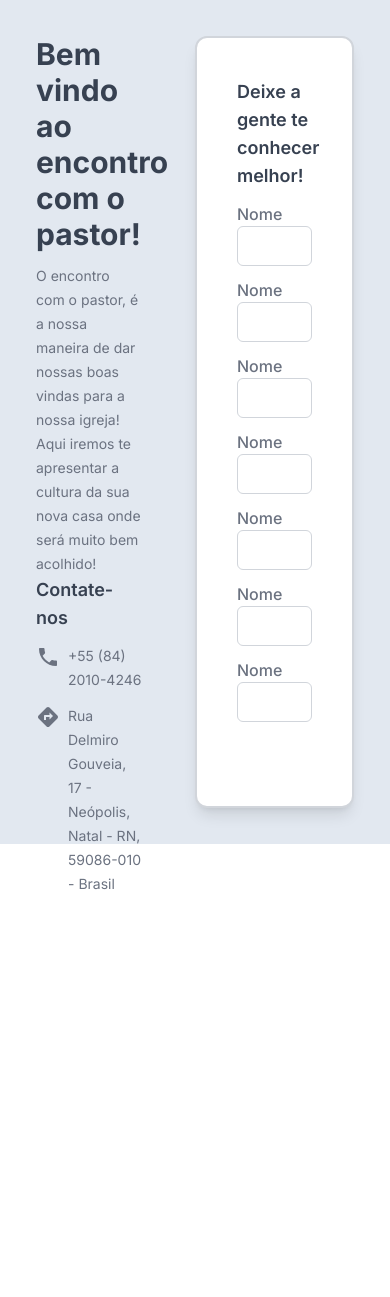
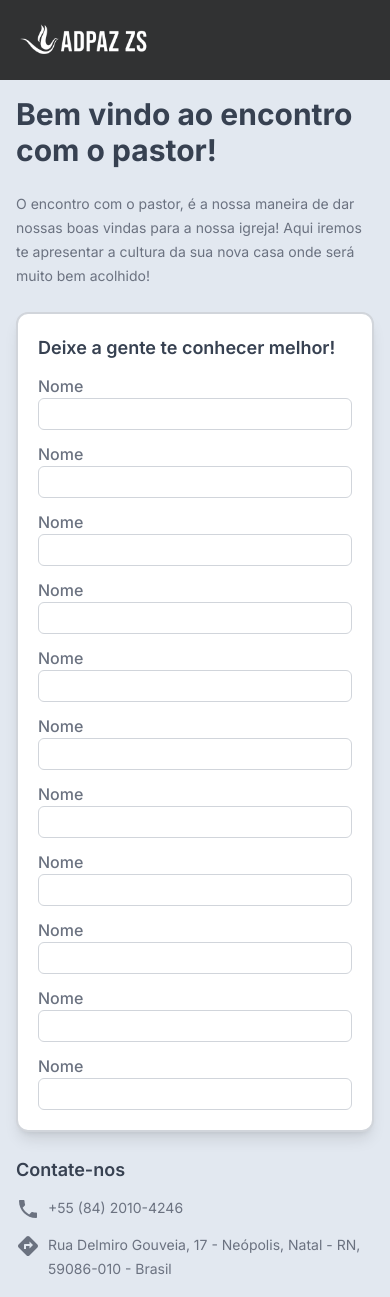
Before and after one commit to Adpaz-Zs-Tech/encontro-com-pastor, a Next.js app: page / in a window 390 px wide. Before the commit the page ends 896 px from the top, so only its background shows below. Built offline with nearby package versions, Linux system fonts and the light colour scheme.

Commit message:
feat: responsive layout

```diff
--- a/src/app/components/Header.tsx
+++ b/src/app/components/Header.tsx
@@ -1,17 +1,10 @@
 import Image from "next/image";
+import Logo from "@/app/assets/images/logo.png";
 
 export function Header() {
   return (
-    <div className="w-full bg-[#313233] h-20 flex items-center justify-between">
-      {/* <Image
-        className="ml-10"
-        src="/logoadpaz.png"
-        alt=""
-        width={130}
-        height={140}
-      /> */}
-
-      <button className="text-white mr-10">Encontro com pastor</button>
+    <div className="w-full bg-[#313233] h-20 px-5 flex items-center justify-between">
+      <Image src={Logo} alt="" width={130} height={140} />
     </div>
   );
 }
--- a/src/app/components/InputBase.tsx
+++ b/src/app/components/InputBase.tsx
@@ -4,7 +4,7 @@ export function InputBase() {
       <label className="text-gray-500 font-medium mb-2">Nome</label>
       <input
         type="text"
-        className="h-10 border rounded-md w-full border-gray-300"
+        className="h-8 border rounded-md w-full border-gray-300"
       />
     </div>
   );
--- a/src/app/layout.tsx
+++ b/src/app/layout.tsx
@@ -15,7 +15,7 @@ export default function RootLayout({
   children: React.ReactNode;
 }) {
   return (
-    <html lang="en">
+    <html className="bg-slate-200" lang="en">
       <body className={inter.className}>{children}</body>
     </html>
   );
--- a/src/app/page.tsx
+++ b/src/app/page.tsx
@@ -1,27 +1,20 @@
-import { InputBase, Title1, Text, Title2 } from "@/app/components";
+import { InputBase, Title1, Text, Title2, Header } from "@/app/components";
 import PhoneIcon from "@mui/icons-material/Phone";
 import DirectionsIcon from "@mui/icons-material/Directions";
 export default function Home() {
   return (
-    <div className="w-full h-screen bg-slate-200">
-      <div className="w-full h-full p-9 flex gap-10 justify-between">
-        <div className="w-4/12 h-full flex flex-col">
-          <Title1 title="Bem vindo ao encontro com o pastor!" />
+    <div className="w-full ">
+      <Header />
+      <div className="w-full h-full p-4 sm:flex-col gap-10 justify-between">
+        <Title1 title="Bem vindo ao encontro com o pastor!" />
+        <div className="my-6">
           <Text
             text="O encontro com o pastor, é a nossa maneira de dar nossas boas vindas
             para a nossa igreja! Aqui iremos te apresentar a cultura da sua nova
             casa onde será muito bem acolhido!"
           />
-          <div className=" h-full flex flex-col justify-end">
-            <Title2 title="Contate-nos" />
-            <Text icon={<PhoneIcon />} text="+55 (84) 2010-4246" />
-            <Text
-              icon={<DirectionsIcon />}
-              text="Rua Delmiro Gouveia, 17 - Neópolis, Natal - RN, 59086-010 - Brasil"
-            />
-          </div>
         </div>
-        <form className="w-6/12 h-full border-2 shadow-lg border-gray-300 bg-white rounded-xl p-10 flex flex-col gap-3">
+        <form className="w-full border-2 shadow-lg border-gray-300 bg-white rounded-xl p-5 flex flex-col gap-3">
           <Title2 title="Deixe a gente te conhecer melhor!" />
           <InputBase />
           <InputBase />
@@ -30,7 +23,19 @@ export default function Home() {
           <InputBase />
           <InputBase />
           <InputBase />
+          <InputBase />
+          <InputBase />
+          <InputBase />
+          <InputBase />
         </form>
+        <div className="mt-6">
+          <Title2 title="Contate-nos" />
+          <Text icon={<PhoneIcon />} text="+55 (84) 2010-4246" />
+          <Text
+            icon={<DirectionsIcon />}
+            text="Rua Delmiro Gouveia, 17 - Neópolis, Natal - RN, 59086-010 - Brasil"
+          />
+        </div>
       </div>
     </div>
   );
```
Also changed, not shown: src/app/assets/images/logo.png (added).
